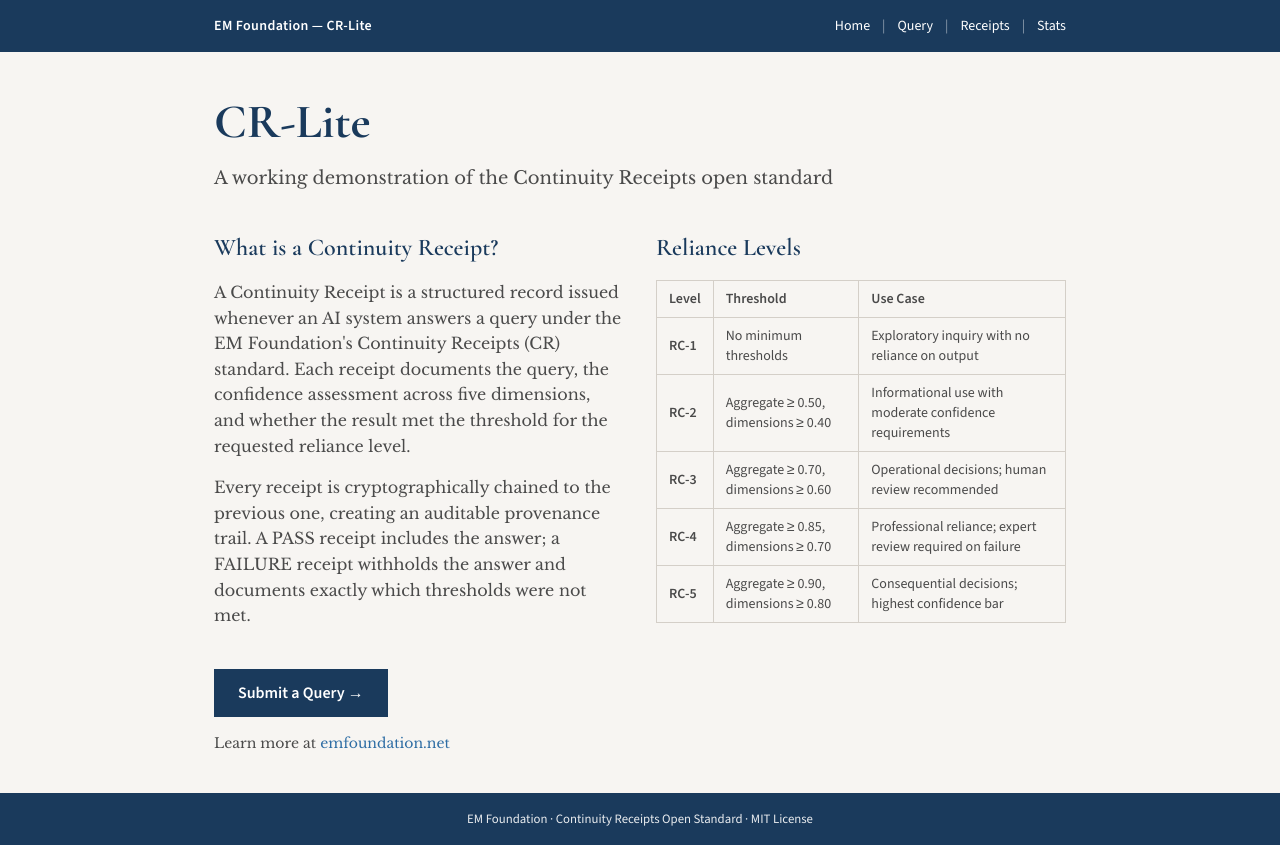
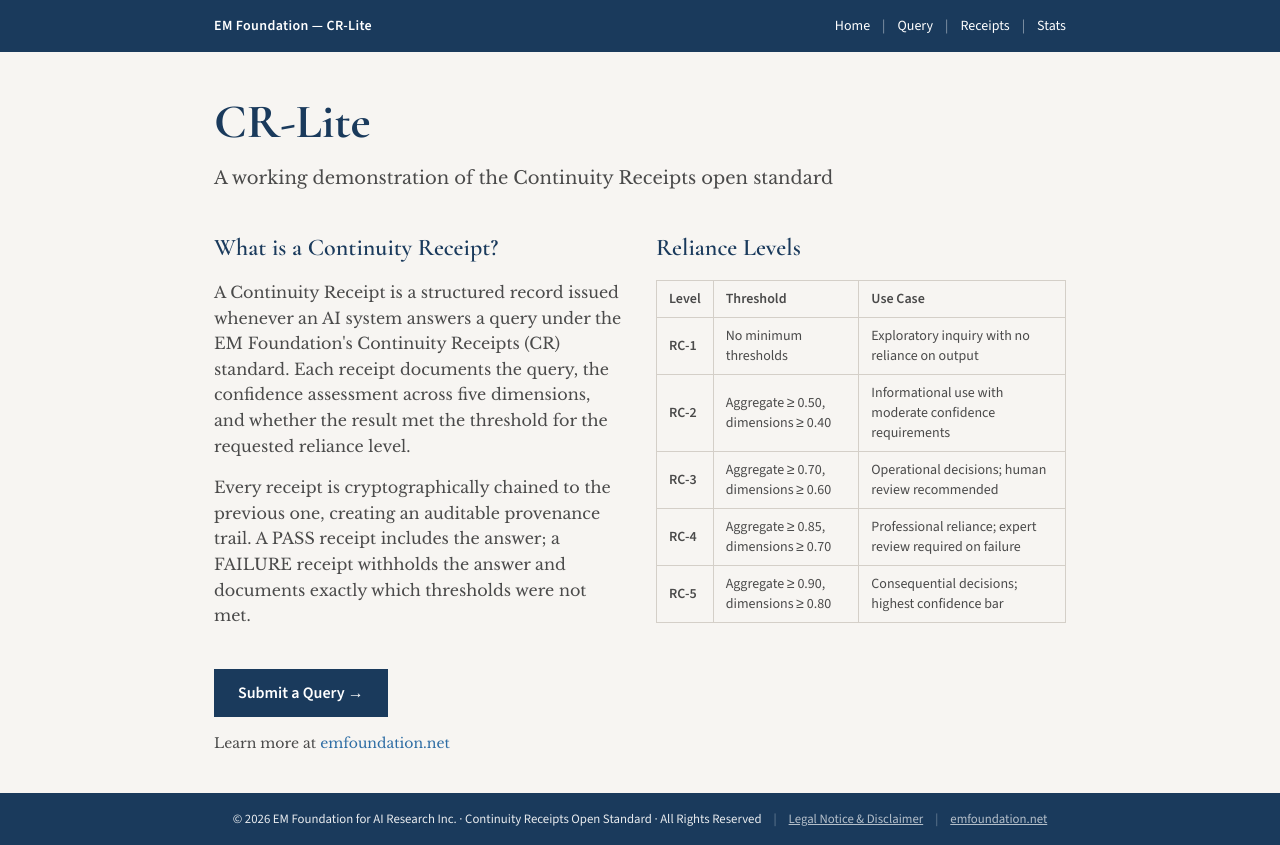
Before and after one commit to havilonsync/EM-Foundation-project-CR-Lite, a Next.js app in the folder frontend/: page / in a window 1280 px wide. Built offline with nearby package versions, Linux system fonts and the light colour scheme.

Commit message:
Implement legal disclaimer toggle in Footer component
Added a legal disclaimer panel that can be toggled.

```diff
--- a/frontend/src/components/Footer.tsx
+++ b/frontend/src/components/Footer.tsx
@@ -1,11 +1,107 @@
+"use client";
+
+import { useState } from "react";
+
 export default function Footer() {
+  const [showDisclaimer, setShowDisclaimer] = useState(false);
+
   return (
     <footer
       style={{ backgroundColor: "var(--navy)", color: "var(--white)" }}
       className="w-full"
     >
+      {/* Legal disclaimer panel */}
+      {showDisclaimer && (
+        <div
+          style={{
+            backgroundColor: "var(--navy)",
+            borderTop: "1px solid rgba(255,255,255,0.15)",
+            borderBottom: "1px solid rgba(255,255,255,0.15)",
+          }}
+        >
+          <div className="mx-auto max-w-[900px] px-6 py-5 text-[0.78rem] leading-relaxed opacity-90">
+            <p className="mb-3 font-semibold tracking-wide" style={{ fontSize: "0.82rem" }}>
+              Legal Notice &amp; Research Disclaimer
+            </p>
+            <p className="mb-2">
+              CR-Lite is a research demonstration tool developed and operated by{" "}
+              <strong>EM Foundation for AI Research Inc.</strong>, a Texas nonprofit
+              corporation. All content, methodology, scoring logic, and intellectual
+              property associated with the Continuity Receipts (CR) standard and
+              CR-Lite implementation are the exclusive property of EM Foundation for
+              AI Research Inc. All rights reserved.
+            </p>
+            <p className="mb-2">
+              <strong>For research and educational use only.</strong> Outputs generated
+              by CR-Lite are produced by artificial intelligence and are provided solely
+              to demonstrate the CR standard&apos;s confidence scoring and traceability
+              methodology. No output constitutes legal, medical, financial, regulatory,
+              or professional advice of any kind. EM Foundation expressly disclaims all
+              liability for any reliance placed on CR-Lite outputs outside of research
+              and educational contexts.
+            </p>
+            <p className="mb-2">
+              Reliance Category (RC) levels are research classifications developed by
+              EM Foundation. They do not constitute a warranty, guarantee, or
+              certification of accuracy. Users are solely responsible for independently
+              verifying any information before acting upon it, particularly at RC-3
+              through RC-5 levels.
+            </p>
+            <p className="mb-2">
+              CR-Lite uses the Anthropic Claude API. AI responses are non-deterministic
+              and may vary. EM Foundation makes no representation that responses are
+              complete, current, or free from error. The Foundation is not responsible
+              for third-party service availability, API performance, or changes to
+              underlying model behavior.
+            </p>
+            <p>
+              Use of this tool constitutes acceptance of these terms. For research
+              inquiries, licensing, or permissions, contact EM Foundation at{" "}
+              <a
+                href="https://emfoundation.net"
+                target="_blank"
+                rel="noopener noreferrer"
+                style={{ color: "rgba(255,255,255,0.75)", textDecoration: "underline" }}
+              >
+                emfoundation.net
+              </a>
+              .
+            </p>
+          </div>
+        </div>
+      )}
+
+      {/* Footer bar */}
       <div className="mx-auto max-w-[900px] px-6 py-4 text-center text-[0.8rem] opacity-90">
-        EM Foundation · Continuity Receipts Open Standard · MIT License
+        <span>
+          © {new Date().getFullYear()} EM Foundation for AI Research Inc. · Continuity
+          Receipts Open Standard · All Rights Reserved
+        </span>
+        <span className="mx-3 opacity-40">|</span>
+        <button
+          type="button"
+          onClick={() => setShowDisclaimer((v) => !v)}
+          style={{
+            background: "none",
+            border: "none",
+            color: "rgba(255,255,255,0.75)",
+            cursor: "pointer",
+            fontSize: "0.8rem",
+            textDecoration: "underline",
+            padding: 0,
+          }}
+        >
+          {showDisclaimer ? "Hide Legal Notice" : "Legal Notice & Disclaimer"}
+        </button>
+        <span className="mx-3 opacity-40">|</span>
+        <a
+          href="https://emfoundation.net"
+          target="_blank"
+          rel="noopener noreferrer"
+          style={{ color: "rgba(255,255,255,0.75)", textDecoration: "underline" }}
+        >
+          emfoundation.net
+        </a>
       </div>
     </footer>
   );
```
